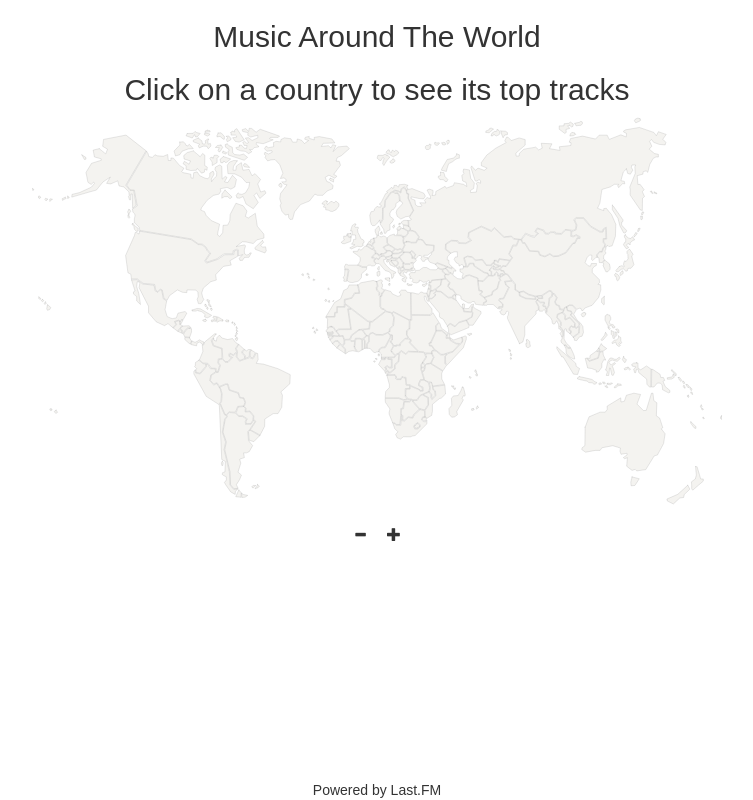
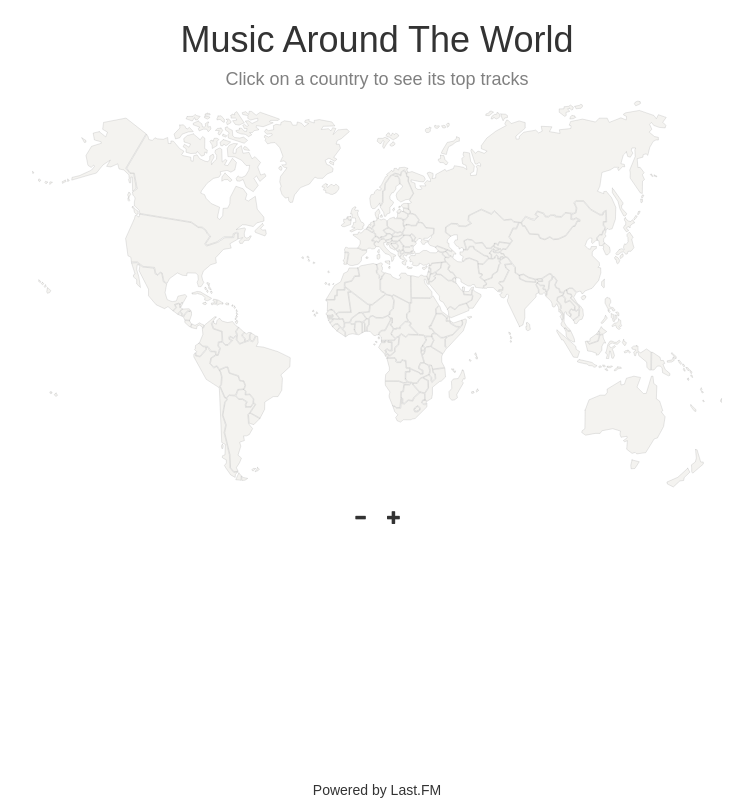
Before and after one commit to kat3kasper/musicmap, a React (Create React App) app in the folder client/: page / in a window 1280 px wide. Shown: the whole page, without its empty margins (263-1016 px from the left). Built offline with nearby package versions, Linux system fonts and the light colour scheme.

Commit message:
App heading

```diff
--- a/client/src/App.css
+++ b/client/src/App.css
@@ -7,3 +7,7 @@
 .content {
   flex: 1 0 auto;
 }
+.app-info {
+  margin-top: 0;
+  color: grey;
+}
--- a/client/src/App.js
+++ b/client/src/App.js
@@ -1,8 +1,8 @@
 import React, { Component } from 'react';
 import logo from './logo.svg';
-import './App.css';
 import Track from './Track';
 import JQVMap from './JQVMap';
+import './App.css';
 
 class App extends Component {
   constructor(props) {
@@ -34,11 +34,11 @@ class App extends Component {
       <div className="App">
         <div className="content">
           <div className="App-header">
-            <h2>Music Around The World</h2>
-            <h2>Click on a country to see its top tracks</h2>
+            <div className="h1 mepp">Music Around The World</div>
+            <div className="h4 app-info">Click on a country to see its top tracks</div>
           </div>
           <JQVMap countryClickedFunction={this.countryClickedFunction}/>
-          {this.state.country}
+          <div className="country h2">{this.state.country}</div>
           {this.state.tracks && this.state.tracks.map((track) => <Track key={track.rank} track={track}/>)}
           <div>{this.state.errorMessage}</div>
         </div>
--- a/client/src/index.js
+++ b/client/src/index.js
@@ -1,10 +1,11 @@
+import 'bootstrap/dist/css/bootstrap.css';
+import 'bootstrap/dist/css/bootstrap-theme.css';
+
 import React from 'react';
 import ReactDOM from 'react-dom';
 import App from './App';
 import registerServiceWorker from './registerServiceWorker';
 
-import 'bootstrap/dist/css/bootstrap.css';
-import 'bootstrap/dist/css/bootstrap-theme.css';
 import './index.css';
 
 ReactDOM.render(<App />, document.getElementById('root'));
```
